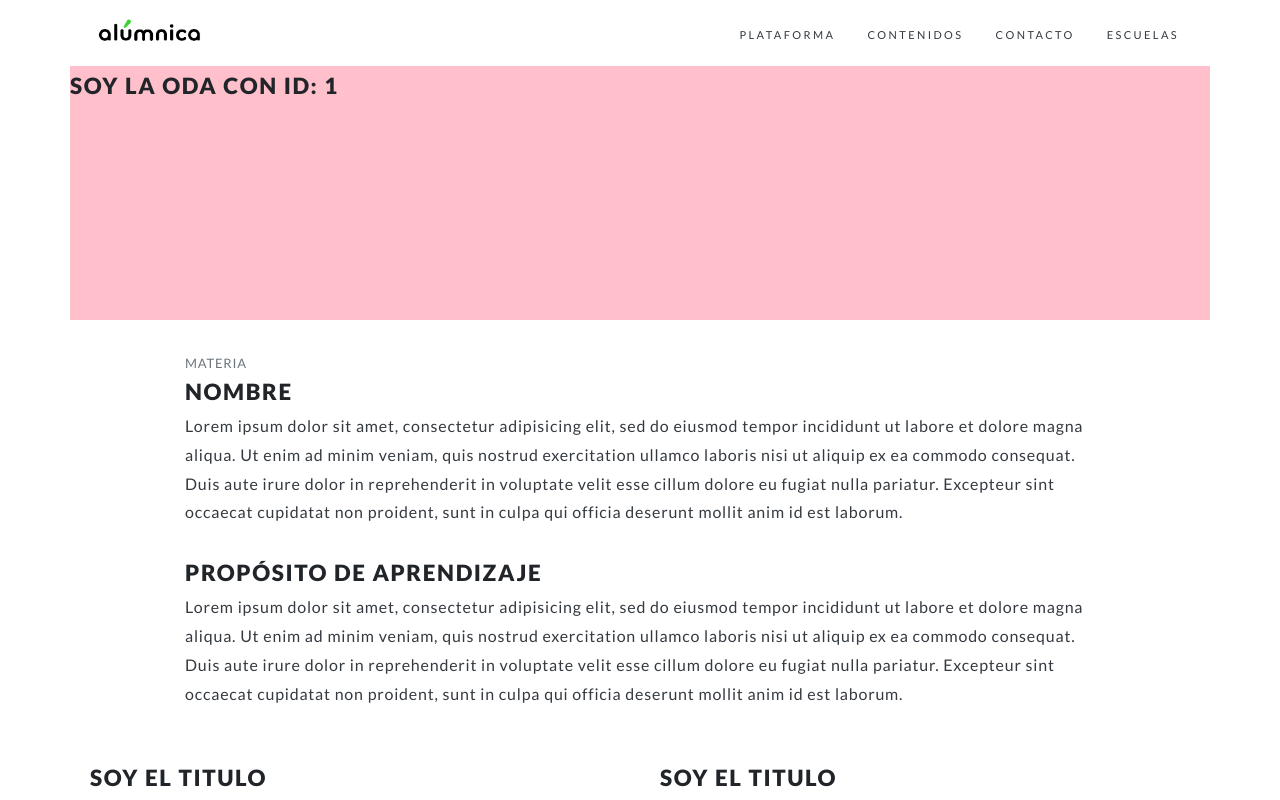
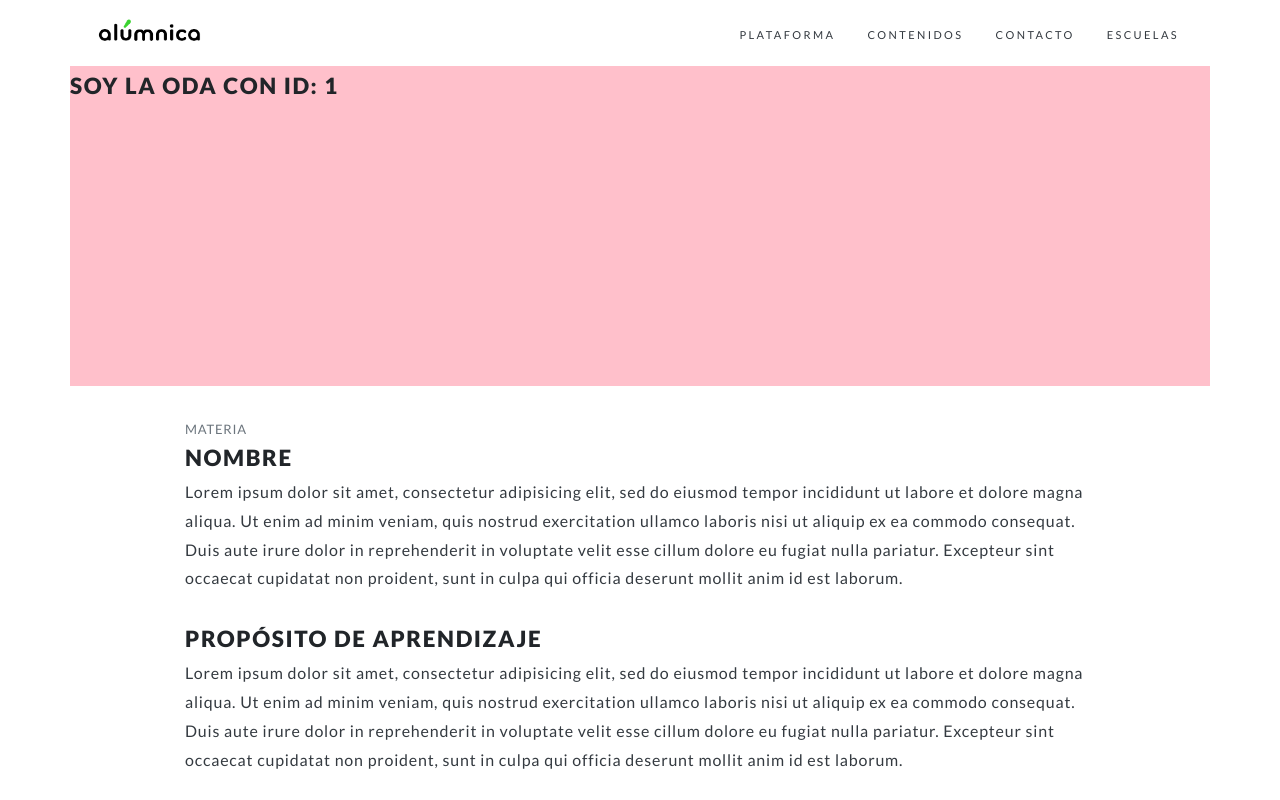
Before and after one commit to alumnica/alumnica-odas-front, a React (Create React App) app: page /odas/1 in a window 1280 px wide. Shown: the top 800 px of the page. Built offline with nearby package versions, Linux system fonts and the light colour scheme; no server answers.

Commit message:
adds screen container for vertical spacing

```diff
--- a/src/components/Hero.js
+++ b/src/components/Hero.js
@@ -5,7 +5,7 @@ import "./Hero.scss";
 const Hero = ({ children }) => {
   return (
     <Container className="hero-container force-fluid-md" >
-      <div className="hero header-padding">{children}</div>
+      <div className="hero">{children}</div>
     </Container>
   );
 };
--- a/src/index.scss
+++ b/src/index.scss
@@ -23,10 +23,11 @@ $alumnica-gray: #e2e2e2;
 $font-size-base: 1rem;
 $nav-gray: $gray-600;
 
-.header-padding {
-  padding-top: 75px;
+.screen-container {
+  margin-top: 75px;
+  padding-bottom: $font-size-base * 4;
   @include media-breakpoint-up(md) {
-    padding-top: 66px;
+    margin-top: 66px;
   }
 }
 
--- a/src/screens/MomentosScreen.js
+++ b/src/screens/MomentosScreen.js
@@ -55,7 +55,7 @@ const MomentosScreen = () => {
 
   useEffect(() => {
     dispatch(fetchContenido(momento_id));
-  }, [dispatch,momento_id]);
+  }, [dispatch, momento_id]);
 
   const renderContents = (rawData) => {
     let orderedData = _.sortBy(rawData, "orden");
@@ -85,7 +85,8 @@ const MomentosScreen = () => {
 
   renderContents(fakeData);
   return (
-    <Container className="header-padding">
+    <div className="screen-container">
+      <Container>
         <Row className="justify-content-center">
           <DescriptionCard
             center
@@ -95,6 +96,7 @@ const MomentosScreen = () => {
           {renderContents(fakeData)}
         </Row>
       </Container>
+    </div>
   );
 };
 
--- a/src/screens/ODAScreen.js
+++ b/src/screens/ODAScreen.js
@@ -27,7 +27,7 @@ const ODAScreen = () => {
   };
   console.log("momento", momentos);
   return (
-    <>
+    <div className="screen-container">
       <Hero>
         <div
           onClick={() => {
@@ -134,7 +134,7 @@ const ODAScreen = () => {
           </Col>
         </Row>
       </Container>
-    </>
+    </div>
   );
 };
 
--- a/src/screens/ODAsScreen.js
+++ b/src/screens/ODAsScreen.js
@@ -10,7 +10,6 @@ const ODAsScreen = () => {
   const { odas } = useSelector(odasSelector);
 
   const renderODACards = (data) => {
-
     return data.map(({ id, name, description, img_oda }) => {
       return (
         <ODACard
@@ -29,9 +28,11 @@ const ODAsScreen = () => {
   }, [dispatch]);
 
   return (
-    <Container className="header-padding">
-      <Row>{renderODACards(odas)}</Row>
-    </Container>
+    <div className="screen-container">
+      <Container className="header-padding">
+        <Row>{renderODACards(odas)}</Row>
+      </Container>
+    </div>
   );
 };
 
```
Lines whose indentation alone changed are shown as unchanged.
